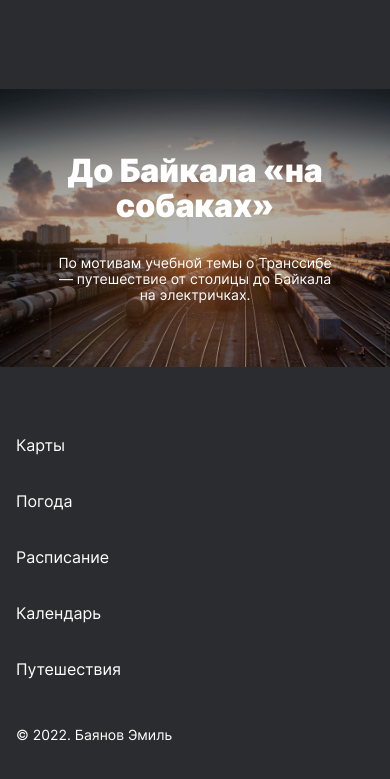
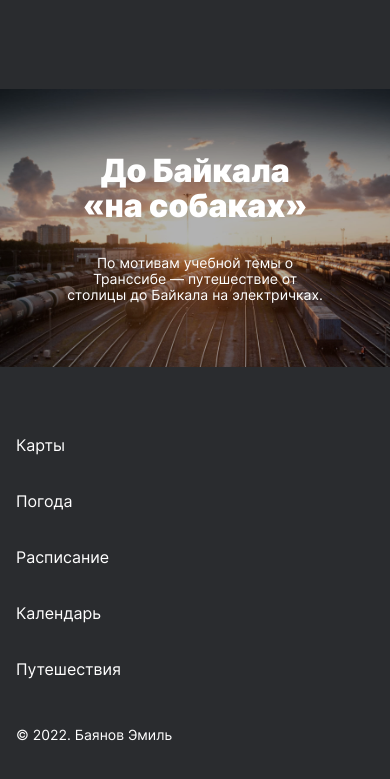
Before and after one commit to Atex69/russian-travel, a website: page index.html in a window 390 px wide. Shown: the part 9741-10520 px from the top of the page. Drawn offline with Linux system fonts and the light colour scheme.

Commit message:
верстка завершена!2

```diff
--- a/blocks/cover/__subtitle/cover__subtitle.css
+++ b/blocks/cover/__subtitle/cover__subtitle.css
@@ -18,6 +18,6 @@
     .cover__subtitle{
         font-size: 14px;
         line-height: 16px;
-        max-width: 288px;
+        max-width: 260px;
     }
 }
--- a/blocks/cover/__title/cover__title.css
+++ b/blocks/cover/__title/cover__title.css
@@ -20,6 +20,6 @@
     .cover__title{
         font-size: 32px;
         line-height: 35px;
-        max-width: 288px;
+        max-width: 230px;
     }
 }
```
